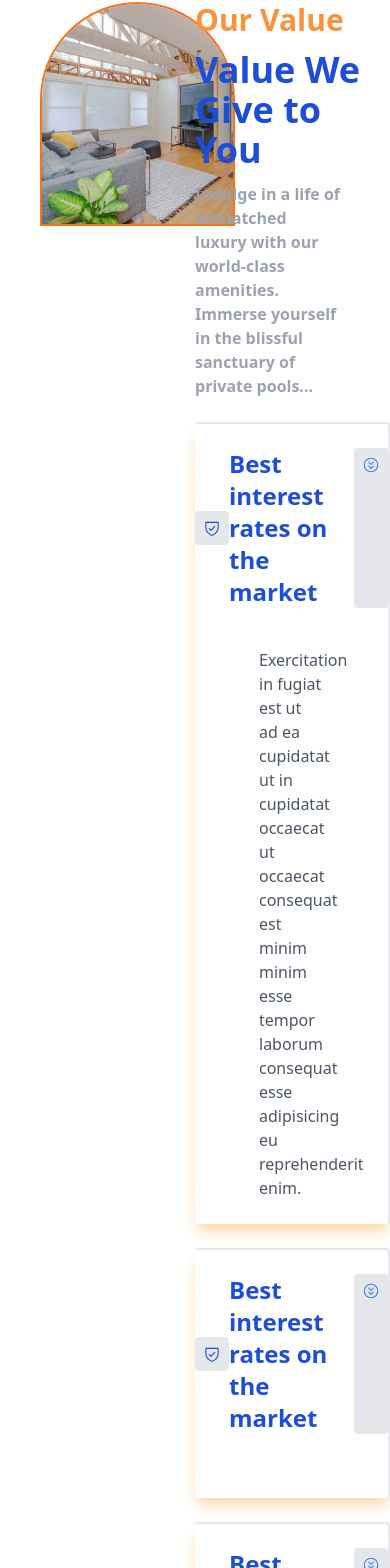
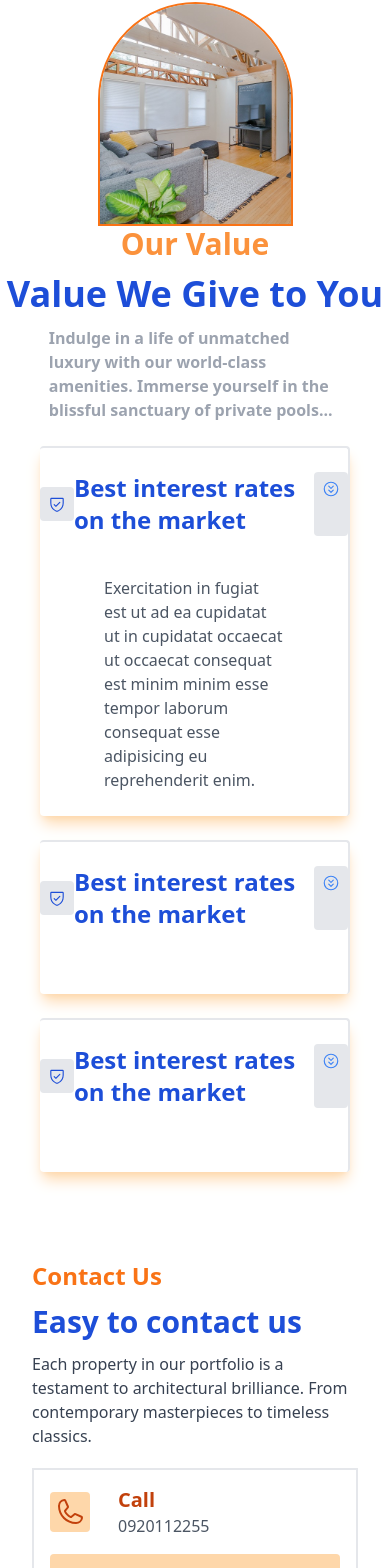
Before and after one commit to KidusThethird/Roha_realstate_website, a React (Create React App) app: page / in a window 390 px wide. Shown: the part 2068-3636 px from the top of the page. Built offline with nearby package versions, Linux system fonts and the light colour scheme.

Commit message:
responsive design made for  all

```diff
--- a/src/components/about.jsx
+++ b/src/components/about.jsx
@@ -15,23 +15,23 @@ const toggleSelection = (i) =>{
 }
 
   return (
-    <div className='my-14 grid grid-cols-2'>
+    <div className='my-14 lg:grid grid-cols-2'>
         <div className=''>
-<img className='rounded-t-full border-2 border-orange-500 mx-10' src={Hero2} alt="" />
+<img className='mx-auto w-1/2 lg:w-3/4  rounded-t-full border-2 border-orange-500  ' src={Hero2} alt="" />
         </div>
         <div>
             <div className='space-y-3'>
-                <h1 className='text-orange-400 text-3xl font-semibold'>Our Value</h1>
-                <h1 className='text-blue-700 text-4xl font-semibold'>Value We Give to You</h1>
-                <p className='w-3/4 text-gray-400 font-semibold'>Indulge in a life of unmatched luxury with our world-class amenities. Immerse yourself in the blissful sanctuary of private pools...</p>
+                <h1 className='text-orange-400 text-3xl font-semibold text-center lg:text-left'>Our Value</h1>
+                <h1 className='text-blue-700 text-4xl font-semibold text-center lg:text-left'>Value We Give to You</h1>
+                <p className='mx-auto lg:mx-0 w-3/4 text-gray-400 font-semibold'>Indulge in a life of unmatched luxury with our world-class amenities. Immerse yourself in the blissful sanctuary of private pools...</p>
             </div>
 
         {Accordion_json.map((item, i)=>(
  <div
 
 
- className='mt-6 py-6 shadow-lg shadow-orange-200 border-t-2  border-r-2 rounded transition-all duration-200'>
- <div className='flex justify-around'>
+ className='mt-6 mx-10 lg:mx-0 py-6 shadow-lg shadow-orange-200 border-t-2  border-r-2 rounded transition-all duration-200'>
+ <div className='flex justify-around '>
      <div className='text-blue-700 rounded p-2 my-auto bg-gray-200 '>
          <ShieldCheck size={18} />
      </div>
--- a/src/components/contact.jsx
+++ b/src/components/contact.jsx
@@ -5,7 +5,7 @@ import Hero1 from '../assets/hero/hero-3.jpg';
 
 const Contact = () => {
   return (
-    <div className='grid grid-cols-2 p-8'>
+    <div className='lg:grid grid-cols-2 p-8'>
 
         <div>
             <div className='space-y-3'>
@@ -17,9 +17,9 @@ const Contact = () => {
 
             </div>
 
-            <div className='grid grid-cols-2 gap-y-6 py-5'>
+            <div className='md:grid grid-cols-2 gap-y-6 py-5 space-y-5'>
 
-                <div className='space-y-4 border-2 w-3/4 p-4 hover:scale-105 transition-all duration-200  hover:shadow-xl hover:shadow-orange-600'>
+                <div className='space-y-4 border-2 md:w-3/4 p-4 hover:scale-105 transition-all duration-200  hover:shadow-xl hover:shadow-orange-600'>
                     <div className='flex '>
                         <div className='text-orange-700 p-1 mr-7 my-auto rounded bg-orange-200'><Phone size={32} /></div>
                         <div>
@@ -33,7 +33,7 @@ const Contact = () => {
                     </div>
                 </div>
 
-                <div className='space-y-4 border-2 w-3/4 p-4 hover:scale-105 transition-all duration-200  hover:shadow-xl hover:shadow-orange-600'>
+                <div className='space-y-4 border-2 md:w-3/4 p-4 hover:scale-105 transition-all duration-200  hover:shadow-xl hover:shadow-orange-600'>
                     <div className='flex '>
                         <div className='text-orange-700 p-1 mr-7 my-auto rounded bg-orange-200'><ChatCenteredDots size={32} /></div>
                         <div>
@@ -47,7 +47,7 @@ const Contact = () => {
                     </div>
                 </div>
 
-                <div className='space-y-4 border-2 w-3/4 p-4 hover:scale-105 transition-all duration-200  hover:shadow-xl hover:shadow-orange-600'>
+                <div className='space-y-4 border-2 md:w-3/4 p-4 hover:scale-105 transition-all duration-200  hover:shadow-xl hover:shadow-orange-600'>
                     <div className='flex '>
                         <div className='text-orange-700 p-1 mr-7 my-auto rounded bg-orange-200'><VideoCamera size={32} /></div>
                         <div>
@@ -61,7 +61,7 @@ const Contact = () => {
                     </div>
                 </div>
 
-                <div className='space-y-4 border-2 w-3/4 p-4 hover:scale-105 transition-all duration-200  hover:shadow-xl hover:shadow-orange-600'>
+                <div className='space-y-4 border-2 md:w-3/4 p-4 hover:scale-105 transition-all duration-200  hover:shadow-xl hover:shadow-orange-600'>
                     <div className='flex '>
                         <div className='text-orange-700 p-1 mr-7 my-auto rounded bg-orange-200'><EnvelopeSimple size={32} /></div>
                         <div>
@@ -84,7 +84,7 @@ const Contact = () => {
 
         <div>
 
-            <div className='mx-20 '>
+            <div className='mx-auto w-1/2 lg:w-3/4 '>
                 <img className='rounded-t-full   border-2 border-orange-500' src={Hero1} alt="" />
             </div>
         </div>
--- a/src/components/footer.jsx
+++ b/src/components/footer.jsx
@@ -3,11 +3,8 @@ import Logo from '../assets/roha-logo.png';
 
 const Footer = () => {
   return (
-    <div className='p-10 justify-between flex'>
-        <div>
-            <img src={Logo} className='w-1/3' alt="" />
-            <p className='text-gray-500 pt-5'>Unlock Extraordinary Living: <br /> Discover Roha Homes<br/> Made by: Kidus Tesfaye</p>
-        </div>
+    <div className='p-10 justify-between space-y-10 md:space-y-0 md:flex flex-row-reverse'>
+
 
         <div>
             <h1 className='text-blue-700 text-3xl font-semibold'>Information</h1>
@@ -21,6 +18,11 @@ const Footer = () => {
             </div>
         </div>
 
+        <div>
+            <img src={Logo} className='w-1/3' alt="" />
+            <p className='text-gray-500 pt-5'>Unlock Extraordinary Living: <br /> Discover Roha Homes<br/> Made by: Kidus Tesfaye</p>
+        </div>
+
     </div>
   )
 }
```
